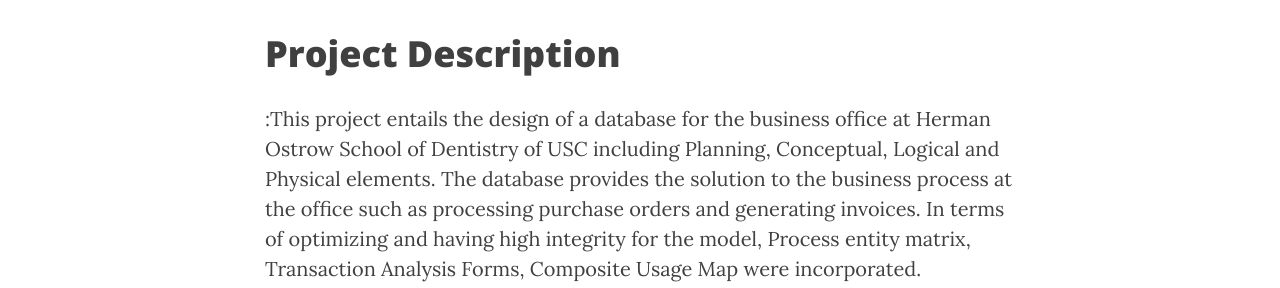
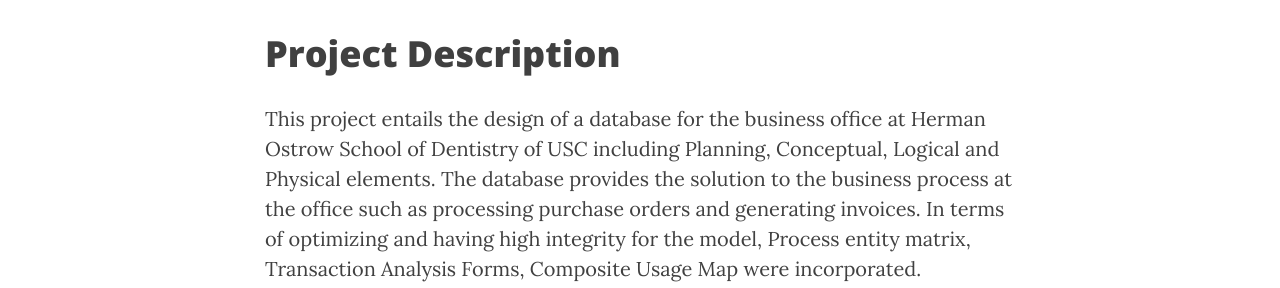
Before and after one commit to jiyoungo/jiyoungo.github.io, a Jekyll site: the page built from projects/database.md, in a window 1280 px wide. Shown: the part 254-542 px from the top of the page. Built offline with Jekyll 4.4.1, drawn with Linux system fonts in a browser that asks for light colours; nearby versions of some CDN libraries; some of the changed text lies outside the part shown.

```diff
--- a/projects/database.md
+++ b/projects/database.md
@@ -6,7 +6,7 @@ header-img: "img/project_banner.png"
 ---
 
 # Project Description
-:This project entails the design of a database for the business office at Herman Ostrow School of Dentistry of USC including Planning, Conceptual, Logical and Physical elements. The database provides the solution to the business process at the office such as processing purchase orders and generating invoices. In terms of optimizing and having high integrity for the model, Process entity matrix, Transaction Analysis Forms, Composite Usage Map were incorporated. Furthermore, SQL code was written to have fast performance but sustaining high integrity at the same time. Additionally, putting indexing and clustering and triggers made the model even better to implement at the environment where it is needed.
+This project entails the design of a database for the business office at Herman Ostrow School of Dentistry of USC including Planning, Conceptual, Logical and Physical elements. The database provides the solution to the business process at the office such as processing purchase orders and generating invoices. In terms of optimizing and having high integrity for the model, Process entity matrix, Transaction Analysis Forms, Composite Usage Map were incorporated. Furthermore, SQL code was written to have fast performance but sustaining high integrity at the same time. Additionally, putting indexing and clustering and triggers made the model even better to implement at the environment where it is needed.
 
 <a href="/pdf/database_project.pdf" style="color:red; font-weight: bold;">
     <img src="/img/herman-ostrow-school-of-dentistry-of-usc-database-project.png" style="width:100%;">
```
Also changed, not shown: projects/digital_marketing.md (+1 -1 lines), projects/sales.md (+1 -1 lines), projects/sap.md (+1 -1 lines).
